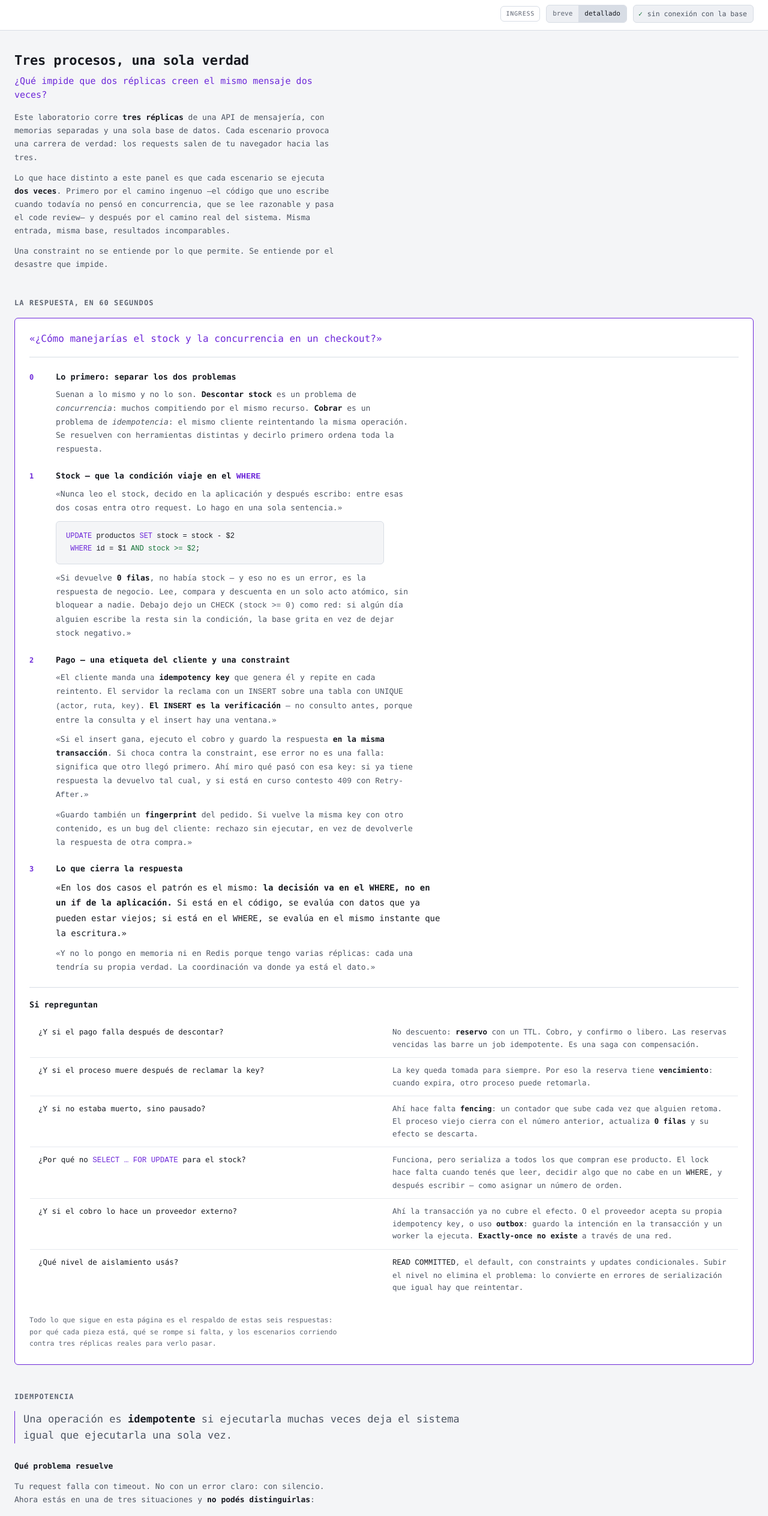
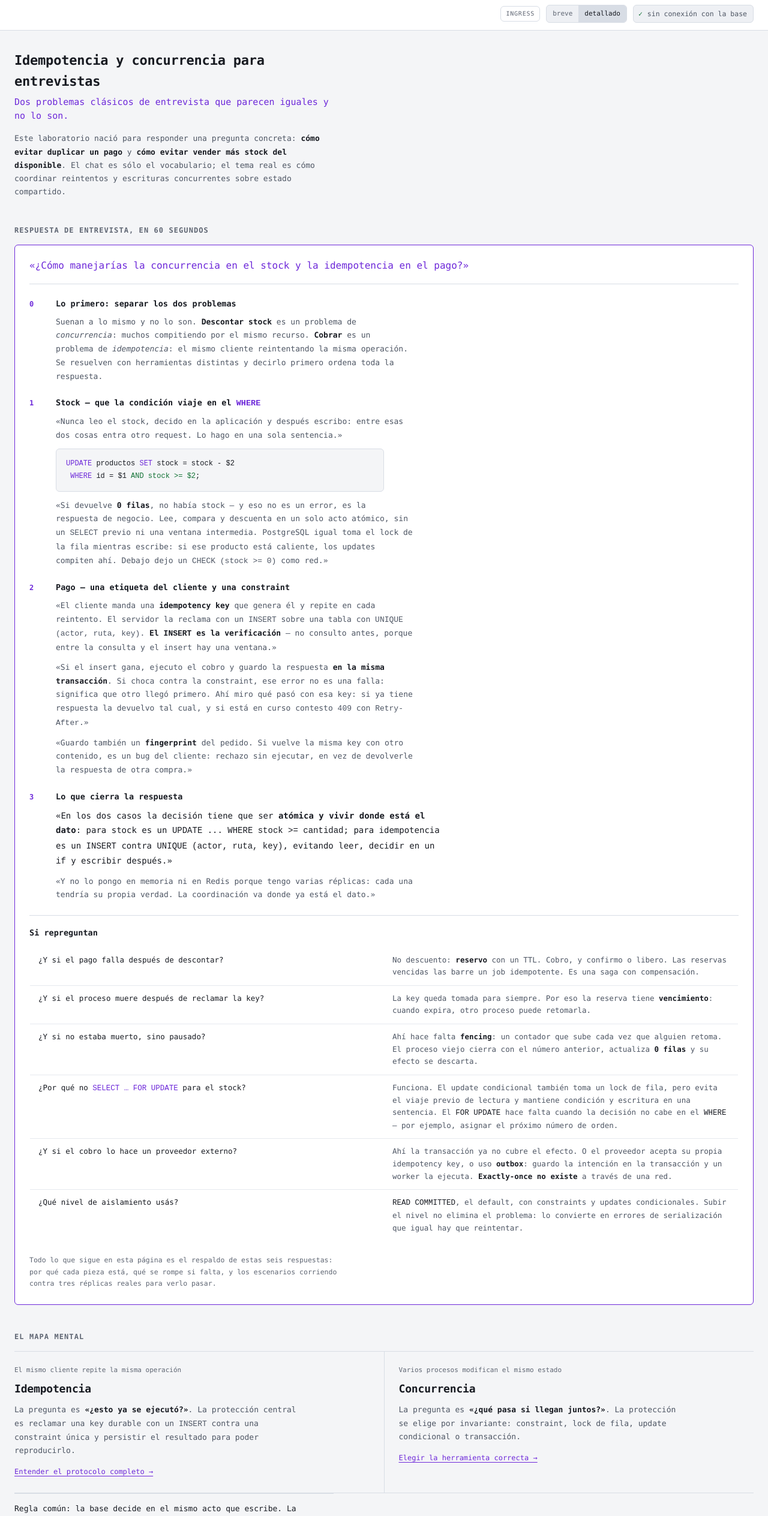
Before and after one commit to ldamoredev/whatsapp-concurrency-lab, a website: page public/index.html in a window 1280 px wide. Shown: the part 60-2588 px from the top of the page at 60% size. Drawn offline with Linux system fonts and the light colour scheme; no server answers.

Commit message:
feat(panel): enfocar portada en entrevistas

```diff
--- a/public/index.html
+++ b/public/index.html
@@ -3,7 +3,7 @@
   <head>
     <meta charset="utf-8" />
     <meta name="viewport" content="width=device-width, initial-scale=1" />
-    <title>whatsapp-concurrency-lab</title>
+    <title>Idempotencia y concurrencia · whatsapp-concurrency-lab</title>
     <link rel="stylesheet" href="/panel.css" />
     <link
       rel="icon"
@@ -15,36 +15,26 @@
 
     <main class="page">
       <div class="lede">
-        <h1>Tres procesos, una sola verdad</h1>
+        <h1>Idempotencia y concurrencia para entrevistas</h1>
         <p class="question">
-          ¿Qué impide que dos réplicas creen el mismo mensaje dos veces?
+          Dos problemas clásicos de entrevista que parecen iguales y no lo son.
         </p>
         <p>
-          Este laboratorio corre <strong>tres réplicas</strong> de una API de mensajería, con
-          memorias separadas y una sola base de datos. Cada escenario provoca una carrera de
-          verdad: los requests salen de tu navegador hacia las tres.
-        </p>
-        <p class="deep">
-          Lo que hace distinto a este panel es que cada escenario se ejecuta
-          <strong>dos veces</strong>. Primero por el camino ingenuo —el código que uno escribe
-          cuando todavía no pensó en concurrencia, que se lee razonable y pasa el code
-          review— y después por el camino real del sistema. Misma entrada, misma base,
-          resultados incomparables.
-        </p>
-        <p class="deep">
-          Una constraint no se entiende por lo que permite. Se entiende por el desastre que
-          impide.
+          Este laboratorio nació para responder una pregunta concreta: <strong>cómo evitar
+          duplicar un pago</strong> y <strong>cómo evitar vender más stock del disponible</strong>.
+          El chat es sólo el vocabulario; el tema real es cómo coordinar reintentos y escrituras
+          concurrentes sobre estado compartido.
         </p>
       </div>
 
 
       <!-- ══ LA RESPUESTA DE ENTREVISTA ═════════════════════════════════════ -->
       <section class="section" id="respuesta">
-        <h2>La respuesta, en 60 segundos</h2>
+        <h2>Respuesta de entrevista, en 60 segundos</h2>
 
         <div class="answer">
           <p class="answer__q">
-            «¿Cómo manejarías el stock y la concurrencia en un checkout?»
+            «¿Cómo manejarías la concurrencia en el stock y la idempotencia en el pago?»
           </p>
 
           <div class="answer__step">
@@ -74,9 +64,9 @@
               <p>
                 «Si devuelve <strong>0 filas</strong>, no había stock — y eso no es un error,
                 es la respuesta de negocio. Lee, compara y descuenta en un solo acto atómico,
-                sin bloquear a nadie. Debajo dejo un <code>CHECK (stock &gt;= 0)</code> como
-                red: si algún día alguien escribe la resta sin la condición, la base grita en
-                vez de dejar stock negativo.»
+                sin un <code>SELECT</code> previo ni una ventana intermedia. PostgreSQL igual toma
+                el lock de la fila mientras escribe: si ese producto está caliente, los updates
+                compiten ahí. Debajo dejo un <code>CHECK (stock &gt;= 0)</code> como red.»
               </p>
             </div>
           </div>
@@ -112,10 +102,11 @@
             <div>
               <h3 class="answer__h">Lo que cierra la respuesta</h3>
               <p class="answer__punch">
-                «En los dos casos el patrón es el mismo: <strong>la decisión va en el
-                <code>WHERE</code>, no en un <code>if</code> de la aplicación.</strong> Si está
-                en el código, se evalúa con datos que ya pueden estar viejos; si está en el
-                <code>WHERE</code>, se evalúa en el mismo instante que la escritura.»
+                «En los dos casos la decisión tiene que ser <strong>atómica y vivir donde está el
+                dato</strong>: para stock es un <code>UPDATE ... WHERE stock &gt;= cantidad</code>;
+                para idempotencia es un <code>INSERT</code> contra
+                <code>UNIQUE (actor, ruta, key)</code>, evitando leer, decidir en un
+                <code>if</code> y escribir después.»
               </p>
               <p>
                 «Y no lo pongo en memoria ni en Redis porque tengo varias réplicas: cada una
@@ -156,9 +147,10 @@
                     ¿Por qué no <code>SELECT … FOR UPDATE</code> para el stock?
                   </td>
                   <td class="protocol__break">
-                    Funciona, pero serializa a todos los que compran ese producto. El lock hace
-                    falta cuando tenés que leer, decidir algo que no cabe en un
-                    <code>WHERE</code>, y después escribir — como asignar un número de orden.
+                    Funciona. El update condicional también toma un lock de fila, pero evita el
+                    viaje previo de lectura y mantiene condición y escritura en una sentencia.
+                    El <code>FOR UPDATE</code> hace falta cuando la decisión no cabe en el
+                    <code>WHERE</code> — por ejemplo, asignar el próximo número de orden.
                   </td>
                 </tr>
                 <tr>
@@ -190,6 +182,36 @@
         </div>
       </section>
 
+      <section class="section" aria-labelledby="mapa-mental">
+        <h2 id="mapa-mental">El mapa mental</h2>
+        <div class="interview-map">
+          <div class="interview-map__side">
+            <p class="interview-map__prompt">El mismo cliente repite la misma operación</p>
+            <h3>Idempotencia</h3>
+            <p>
+              La pregunta es <strong>«¿esto ya se ejecutó?»</strong>. La protección central es
+              reclamar una key durable con un <code>INSERT</code> contra una constraint única y
+              persistir el resultado para poder reproducirlo.
+            </p>
+            <a href="#idempotencia-concepto">Entender el protocolo completo →</a>
+          </div>
+          <div class="interview-map__rule" aria-hidden="true"></div>
+          <div class="interview-map__side">
+            <p class="interview-map__prompt">Varios procesos modifican el mismo estado</p>
+            <h3>Concurrencia</h3>
+            <p>
+              La pregunta es <strong>«¿qué pasa si llegan juntos?»</strong>. La protección se
+              elige por invariante: constraint, lock de fila, update condicional o transacción.
+            </p>
+            <a href="#concurrencia-concepto">Elegir la herramienta correcta →</a>
+          </div>
+        </div>
+        <p class="interview-map__thesis">
+          Regla común: la base decide en el mismo acto que escribe. La aplicación interpreta si
+          ganó, perdió o no había nada que cambiar.
+        </p>
+      </section>
+
       <!-- ══ IDEMPOTENCIA ═══════════════════════════════════════════════════ -->
       <section class="section" id="idempotencia-concepto">
         <h2>Idempotencia</h2>
@@ -204,7 +226,7 @@
             <h3 class="concept__h">Qué problema resuelve</h3>
             <div class="lede">
               <p>
-                Tu request falla con timeout. No con un error claro: con silencio. Ahora estás
+                Tu request falla con timeout: no con un error claro, sino con silencio. Ahora estás
                 en una de tres situaciones y <strong>no podés distinguirlas</strong>:
               </p>
             </div>
@@ -247,7 +269,7 @@
             <div class="lede">
               <p>
                 Casos típicos: cobrar un pago, crear un pedido, mandar un mensaje o un email,
-                descontar stock, transferir dinero.
+                crear una reserva de stock o transferir dinero.
               </p>
               <p class="deep">
                 <strong>Cuándo NO</strong>: <code>GET</code> no cambia nada;
@@ -298,9 +320,8 @@
             <div class="lede" style="margin-top: 16px">
               <p>
                 Dos decisiones cargan todo el peso. Primera: <strong>el INSERT es la
-                verificación</strong>. No hay un <code>SELECT</code> que pregunte «¿existe?»,
-                porque entre esa consulta y el INSERT hay una ventana por la que entran los
-                otros requests.
+                verificación</strong>, sin un <code>SELECT</code> que pregunte «¿existe?», porque
+                entre esa consulta y el INSERT hay una ventana por la que entran los otros requests.
               </p>
               <p>
                 Segunda: <strong>la respuesta se guarda en la misma transacción que el
@@ -435,8 +456,8 @@
                     <strong>TTL</strong> y barrido de las keys viejas
                   </td>
                   <td class="protocol__break">
-                    La tabla crece para siempre. No es una falla de corrección, es una de
-                    operación — y aparece a los seis meses.
+                    La tabla crece para siempre; no es una falla de corrección, sino de operación,
+                    y aparece a los seis meses.
                   </td>
                 </tr>
                 <tr>
@@ -492,7 +513,9 @@
                 <a href="/idempotencia">Correlo y mirá el número</a>: cambia en cada corrida.
               </p>
             </div>
-          </div>          <div class="concept__block concept__block--warn">
+          </div>
+
+          <div class="concept__block concept__block--warn">
             <h3 class="concept__h">El límite: cuando el efecto sale de la base</h3>
             <div class="lede">
               <p>
@@ -620,11 +643,10 @@ t3  proceso B  <b>escribe</b> saldo = 90   <u>← se perdió un descuento</u></p
 
 <i>-- ¿0 filas actualizadas? no es un error: es la respuesta correcta</i></pre>
               <p class="tool__note">
-                No bloquea a nadie. La condición viaja <strong>en el
-                <code>WHERE</code></strong>, no en un <code>if</code> de la aplicación, así
-                que se evalúa en el mismo instante que la escritura. Ideal para máquinas de
-                estado que sólo avanzan y para <em>fencing</em>: un proceso viejo que revive
-                actualiza 0 filas y no hace daño.
+                No necesita un <code>SELECT ... FOR UPDATE</code> previo. Como toda escritura,
+                toma brevemente el lock de la fila; la ventaja es que la condición viaja
+                <strong>en el <code>WHERE</code></strong> y se evalúa en el mismo acto que el
+                cambio. Es ideal para máquinas de estado monotónicas y para <em>fencing</em>.
               </p>
             </div>
 
@@ -679,7 +701,7 @@ t3  proceso B  <b>escribe</b> saldo = 90   <u>← se perdió un descuento</u></p
    <s>AND stock &gt;= 1</s>;   <i>← la condición va acá</i>
 
 <i>-- ¿0 filas? no había stock.</i>
-<i>-- Sin lock, sin ventana, sin serializar.</i>
+<i>-- Sin SELECT previo ni ventana read/if/write.</i>
 
 <s>CHECK (stock &gt;= 0)</s>  <i>-- la red debajo</i></pre>
               </div>
@@ -688,7 +710,7 @@ t3  proceso B  <b>escribe</b> saldo = 90   <u>← se perdió un descuento</u></p
             <div class="lede" style="margin-top: 16px">
               <p>
                 El <code>UPDATE</code> condicional lee, decide y escribe en un solo acto
-                atómico. No hay instante entre la comparación y la resta.
+                atómico, sin un instante entre la comparación y la resta.
                 <strong>«0 filas afectadas» es la respuesta de negocio</strong>: no hay stock.
               </p>
               <p class="deep">
@@ -715,10 +737,10 @@ t3  proceso B  <b>escribe</b> saldo = 90   <u>← se perdió un descuento</u></p
                     ¿Por qué no <code>SELECT … FOR UPDATE</code>?
                   </td>
                   <td class="protocol__break">
-                    Funciona, pero serializa a todos los que compran ese producto. El update
-                    condicional no bloquea a nadie. <strong>El lock hace falta cuando tenés que
-                    leer, decidir algo que no cabe en un <code>WHERE</code>, y después
-                    escribir.</strong>
+                    Funciona. Ambos caminos compiten por el lock de esa fila; el update
+                    condicional evita el <code>SELECT</code> previo y mantiene la decisión en una
+                    sentencia. <strong>Usá <code>FOR UPDATE</code> cuando necesites leer y decidir
+                    algo que no cabe en un <code>WHERE</code>.</strong>
                   </td>
                 </tr>
                 <tr>
@@ -766,8 +788,8 @@ t3  proceso B  <b>escribe</b> saldo = 90   <u>← se perdió un descuento</u></p
                   <td class="protocol__step"><code>READ COMMITTED</code><br /><span class="protocol__tag">default en PostgreSQL</span></td>
                   <td class="protocol__break">lecturas sucias</td>
                   <td class="protocol__break">
-                    nada — pero <strong>el lost update sigue siendo posible</strong>, y por eso
-                    existen las cuatro herramientas de arriba
+                    permite alta concurrencia, pero <strong>el lost update sigue siendo
+                    posible</strong>; las invariantes necesitan las herramientas de arriba
                   </td>
                 </tr>
                 <tr>
@@ -799,9 +821,10 @@ t3  proceso B  <b>escribe</b> saldo = 90   <u>← se perdió un descuento</u></p
                 La respuesta buena a «¿qué nivel usarías?» no es un nivel: es
                 <strong>«depende del camino, y lo mediría»</strong>.
                 <code>READ COMMITTED</code> con constraints y updates condicionales cubre la
-                mayoría de los casos y no tiene costo. <code>SERIALIZABLE</code> con reintento
-                se justifica cuando la invariante involucra <em>varias filas</em> y no se puede
-                expresar en un solo <code>WHERE</code> — el caso del write skew.
+                mayoría de los casos de este laboratorio sin subir el aislamiento global.
+                <code>SERIALIZABLE</code> con reintento se justifica cuando la invariante
+                involucra <em>varias filas</em> y no se puede expresar en una operación atómica —
+                el caso del write skew.
               </p>
             </div>
           </div>
@@ -809,14 +832,14 @@ t3  proceso B  <b>escribe</b> saldo = 90   <u>← se perdió un descuento</u></p
           <div class="concept__block concept__block--warn">
             <h3 class="concept__h">La regla que resume las cuatro</h3>
             <p class="concept__punch">
-              Poné la decisión en el <code>WHERE</code>, no en un <code>if</code>.
+              Poné la decisión en la escritura atómica, no en un <code>if</code> previo.
             </p>
             <div class="lede">
               <p>
-                Un <code>if</code> en la aplicación se evalúa con datos que ya podrían estar
-                viejos. Una condición dentro del <code>WHERE</code> se evalúa en el mismo
-                instante que la escritura, sobre la fila bloqueada. Esa distancia —de
-                milisegundos— es todo el problema.
+                Puede ser una constraint que decide un <code>INSERT</code>, una condición en el
+                <code>WHERE</code> o un <code>FOR UPDATE</code> que ordena una decisión compleja.
+                Lo que no sirve es leer, decidir en la aplicación y escribir después con datos
+                que ya podrían estar viejos.
               </p>
               <p class="deep">
                 Corolario práctico: <strong>«0 filas afectadas» es información, no un
@@ -922,7 +945,7 @@ t3  proceso B  <b>escribe</b> saldo = 90   <u>← se perdió un descuento</u></p
 
       <!-- ══ PARA CONTARLO ══════════════════════════════════════════════════ -->
       <section class="section deep">
-        <h2>Para contarlo en 90 segundos</h2>
+        <h2>Cómo cerrar la explicación</h2>
         <div class="lede">
           <p class="concept__punch" style="margin-bottom: 14px">
             «Un cliente puede perder la respuesta y reintentar contra otra réplica. Varios
@@ -938,11 +961,16 @@ t3  proceso B  <b>escribe</b> saldo = 90   <u>← se perdió un descuento</u></p
             propiedades.
           </p>
           <p>
-            Si te preguntan por los límites, la respuesta honesta: PostgreSQL corre con una
-            sola instancia, así que esto prueba consistencia de aplicación,
-            <strong>no</strong> alta disponibilidad de la base ni tolerancia de zona. Todavía
-            no hay Kubernetes ni carga sostenida medida. Tampoco hay balanceador: cada réplica
-            expone su puerto y el reparto lo hace esta página.
+            Si te preguntan por la evidencia: en Kubernetes hay tres pods detrás de Traefik y
+            una sola URL; una corrida real repartió requests entre los tres y dejó un solo
+            mensaje en PostgreSQL. En Compose, la página reparte entre tres puertos porque ahí
+            no hay balanceador.
+          </p>
+          <p>
+            Si te preguntan por los límites: PostgreSQL sigue siendo una sola instancia. Esto
+            prueba consistencia de aplicación y routing multi-réplica, <strong>no</strong> alta
+            disponibilidad de la base, tolerancia de zona, capacidad sostenida ni recuperación
+            ante pod-kill o una base degradada. Esos escenarios siguen pendientes.
           </p>
         </div>
       </section>
@@ -967,10 +995,6 @@ t3  proceso B  <b>escribe</b> saldo = 90   <u>← se perdió un descuento</u></p
           ? 'Detrás del ingress hay una sola URL: no se puede preguntar pod por pod. Las réplicas aparecen acá a medida que atienden requests, identificadas por su X-Instance-Id — que es lo que un cliente real puede observar.'
           : 'Las tres sirven esta misma página. Si una se cae, el panel sigue: la API no guarda nada en memoria.';
 
-      document.getElementById('lb-note').innerHTML =
-        MODE === 'ingress'
-          ? 'El reparto lo hace <strong>Traefik</strong>, contra una sola URL y sin sticky sessions. Esta página no elige a qué réplica va cada request.'
-          : 'Tampoco hay balanceador: cada réplica expone su propio puerto y el reparto lo hace <strong>esta página</strong>. Detrás de un ingress eso deja de hacer falta.';
       void pollReplicas();
       setInterval(() => void pollReplicas(), 3000);
     </script>
--- a/public/panel.css
+++ b/public/panel.css
@@ -161,6 +161,7 @@ a {
   display: flex;
   align-items: center;
   gap: 10px;
+  flex-wrap: wrap;
 }
 
 /* ── verificación de invariantes ────────────────────────────────────────── */
@@ -294,6 +295,94 @@ a {
   text-transform: uppercase;
   letter-spacing: 0.09em;
   color: var(--text-faint);
+}
+
+/* ── mapa mental de entrevista (portada) ────────────────────────────────── */
+
+.interview-map {
+  display: grid;
+  grid-template-columns: minmax(0, 1fr) 1px minmax(0, 1fr);
+  border-top: 1px solid var(--line);
+  border-bottom: 1px solid var(--line);
+}
+
+.interview-map__side {
+  padding: 22px 24px 24px;
+}
+
+.interview-map__side:first-child {
+  padding-left: 0;
+}
+
+.interview-map__side:last-child {
+  padding-right: 0;
+}
+
+.interview-map__rule {
+  background: var(--line);
+}
+
+.interview-map__prompt {
+  margin: 0 0 8px;
+  color: var(--text-faint);
+  font-size: 11px;
+}
+
+.interview-map__side h3 {
+  margin: 0 0 10px;
+  font-size: 18px;
+  font-weight: 600;
+  letter-spacing: -0.01em;
+}
+
+.interview-map__side p:not(.interview-map__prompt) {
+  max-width: 62ch;
+  margin: 0 0 14px;
+  color: var(--text-dim);
+  line-height: 1.7;
+}
+
+.interview-map__side strong {
+  color: var(--text);
+  font-weight: 600;
+}
+
+.interview-map__side a {
+  color: var(--accent);
+  font-size: 12px;
+  text-underline-offset: 3px;
+}
+
+.interview-map__thesis {
+  grid-column: 1 / -1;
+  margin: 0;
+  padding: 14px 0;
+  border-top: 1px solid var(--line);
+  color: var(--text);
+  font-size: 13px;
+  line-height: 1.65;
+  max-width: var(--measure);
+}
+
+@media (max-width: 760px) {
+  .interview-map {
+    grid-template-columns: 1fr;
+  }
+
+  .interview-map__side,
+  .interview-map__side:first-child,
+  .interview-map__side:last-child {
+    padding: 18px 0;
+  }
+
+  .interview-map__rule {
+    width: 100%;
+    height: 1px;
+  }
+
+  .interview-map__thesis {
+    grid-column: 1;
+  }
 }
 
 /* ── entrada del experimento ────────────────────────────────────────────── */
@@ -945,6 +1034,10 @@ table.tbl .empty td {
   }
   .top {
     padding: 10px 14px;
+  }
+  .top__right {
+    width: 100%;
+    margin-left: 0;
   }
   .verdict__number {
     font-size: 32px;
```
Also changed, not shown: test/e2e/lab-panel.e2e.spec.ts (+1 -1 lines).
